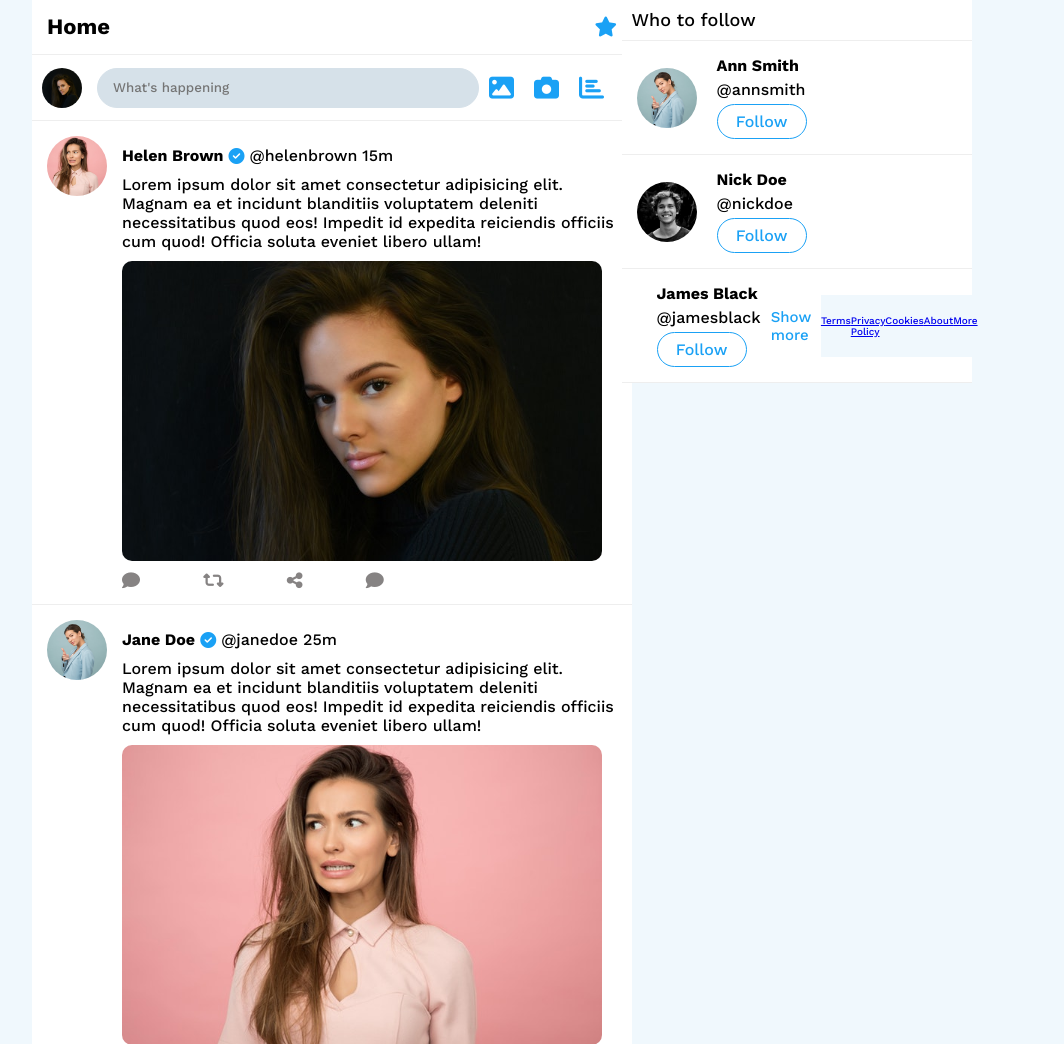
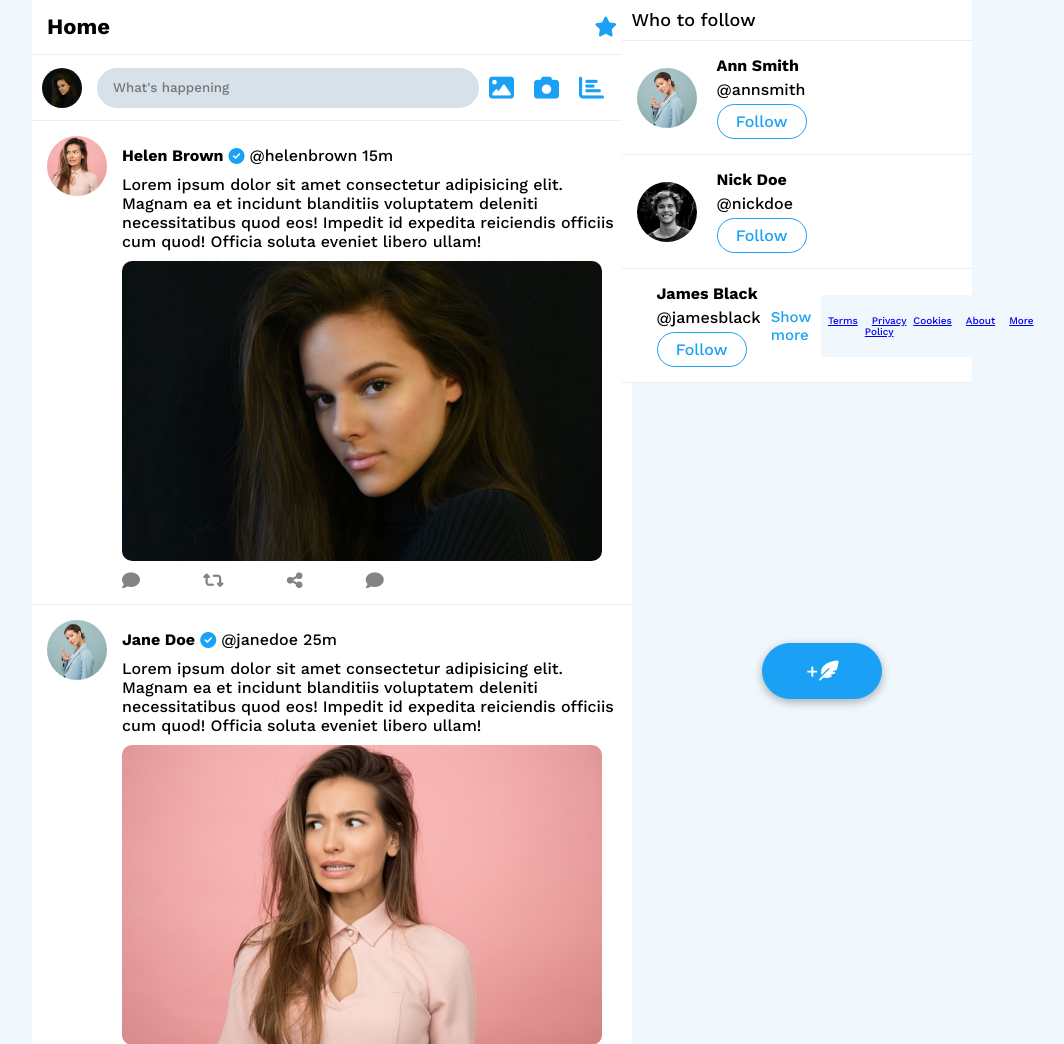
Before and after one commit to Chizaram-Igolo/twitter-clone, a PHP site: page /index.html in a window 1280 px wide. Shown: the part 81-1125 px from the top of the page, without its empty margins (108-1172 px from the left). Run offline with PHP 8.4, Linux system fonts and the light colour scheme; some libraries are stand-ins or nearby versions.

Commit message:
🌱 💄 Create and style Post button

```diff
--- a/style.css
+++ b/style.css
@@ -660,8 +660,24 @@ body {
 }
 
 .follow-footer a {
+  margin: 0 0.7rem;
 }
 
 /* end of feeds content */
 
+.post-btn {
+  position: fixed;
+  bottom: 2rem;
+  left: 68%;
+  width: 12rem;
+  padding: 1.5rem 1rem;
+  background-color: #1aa1f5;
+  color: #fff;
+  font-size: 2rem;
+  border: 0.1rem solid #1aa1f5;
+  border-radius: 3rem;
+  cursor: pointer;
+  box-shadow: 0 0.3rem 1rem rgba(0, 0, 0, 0.3);
+}
+
 /* end of feeds page */
```
